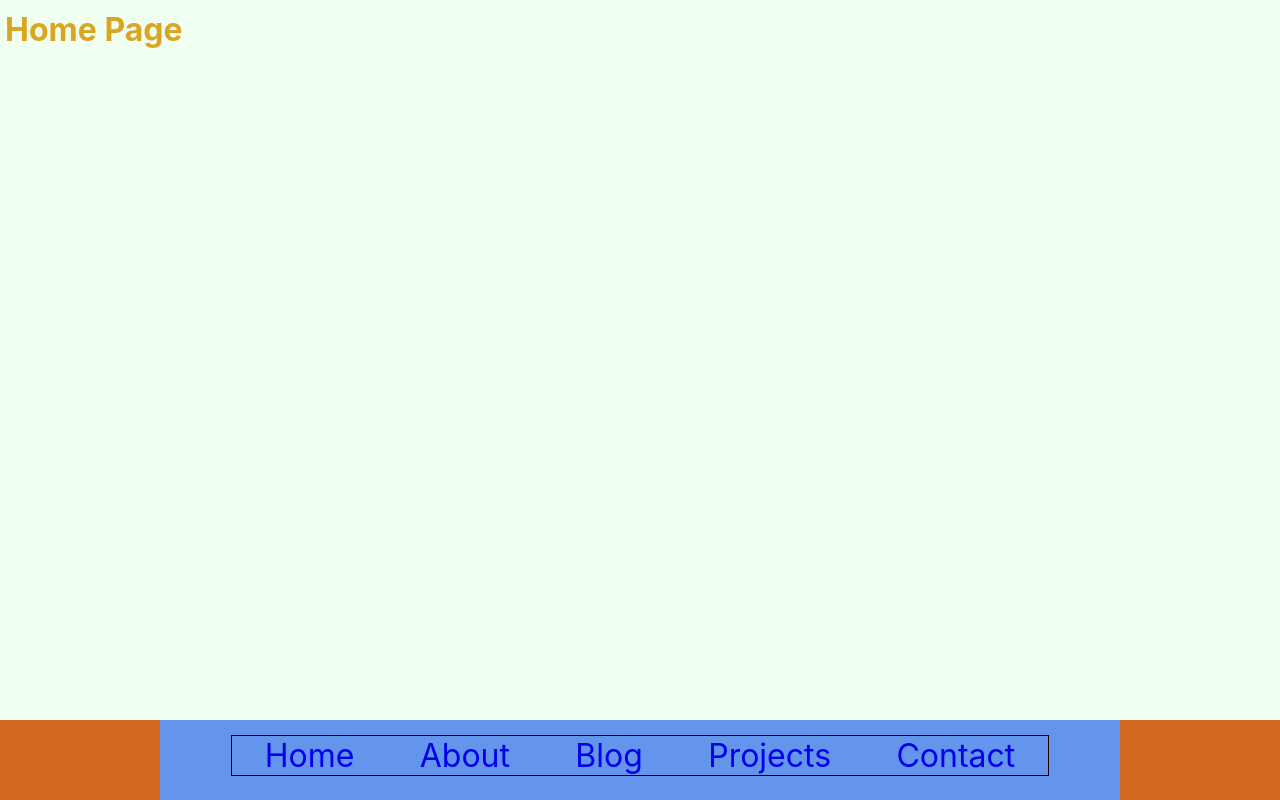
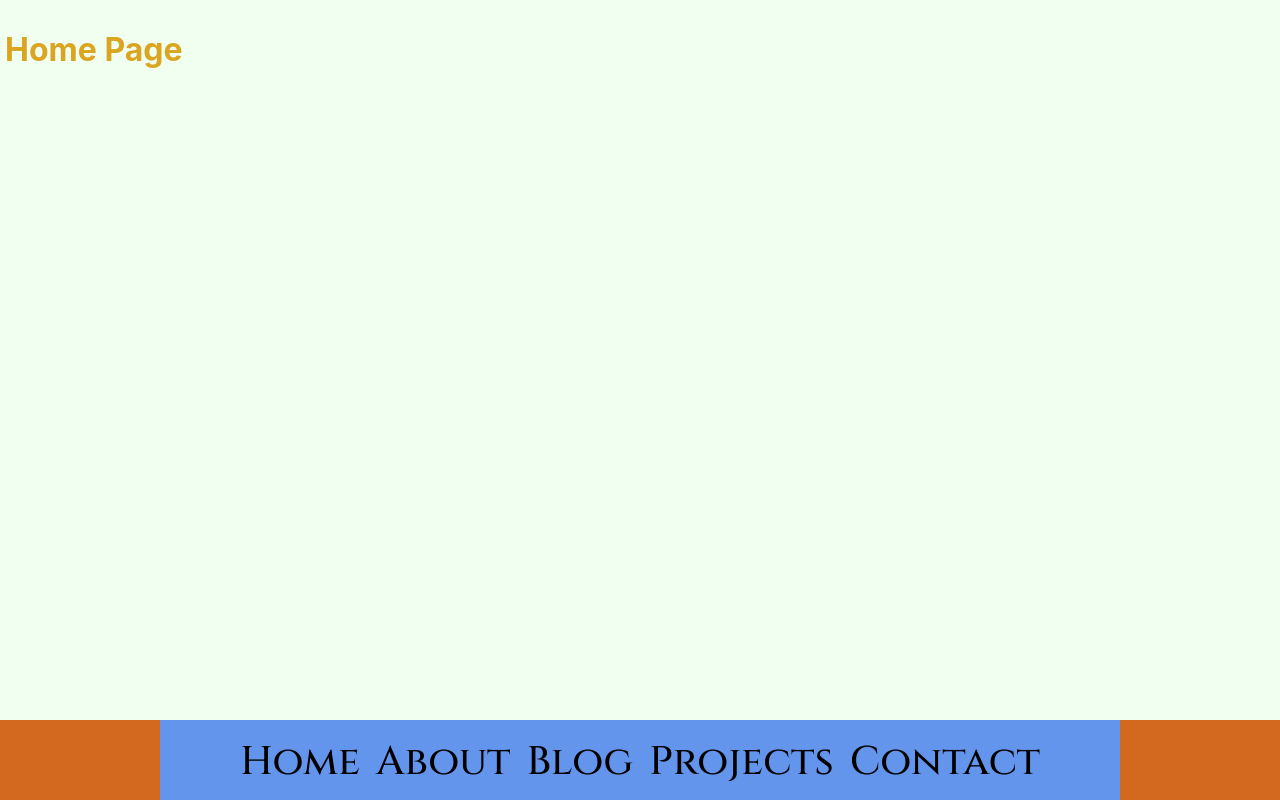
Before and after one commit to MomentaiBro/MomentaiDev, a React (Create React App) app: page / in a window 1280 px wide. Built offline with nearby package versions, Linux system fonts and the light colour scheme.

Commit message:
oops more stylin lol

```diff
--- a/src/App.css
+++ b/src/App.css
@@ -1,5 +1,14 @@
+@import url('https://fonts.googleapis.com/css2?family=Cinzel+Decorative:wght@400;700;900&family=Cinzel:wght@400;500;600;700;900&family=Raleway:ital,wght@0,100;0,400;0,700;0,900;1,900&display=swap');
+
 :root{
+  --title: 'Cinzel', serif;
+  --deco-title: 'Cinzel Decorative', cursive;
+  --reg-text: 'Raleway', sans-serif;
 }
+
+/* font-family: 'Cinzel', serif;
+font-family: 'Cinzel Decorative', cursive;
+font-family: 'Raleway', sans-serif; */
 
 *{
   padding: 0;
@@ -8,6 +17,7 @@
 
 html, body{
   background: #ff6;
+
 }
 
 .App{
@@ -60,15 +70,22 @@ html, body{
   display: flex;
   flex-direction: row;
   justify-content: space-around;
-  border: 1px solid black;
 }
 .NavBar__links a{
   text-decoration: none;
-  font-size: 2em;
+  font-size: 40px;
+  font-weight: 500;
+  font-family: var(--title);
+  color: #000;
 
 }
-.NavBar__links a:active{
+.NavBar__links a:visited{
   text-decoration: none;
+
+}
+.NavBar__links a:hover{
+  background:crimson;
+  transition: 6s;
 
 }
 
--- a/src/components/Home.js
+++ b/src/components/Home.js
@@ -2,6 +2,14 @@ import React from "react"
 
 export default function Home() {
     return(
-        <h1 className="home__title title">Home Page</h1>
+
+        <main>
+
+            <img/>
+            <section>
+                <h1 className="home__title title">Home Page</h1>
+            </section>
+
+        </main>
     )
 }
```
